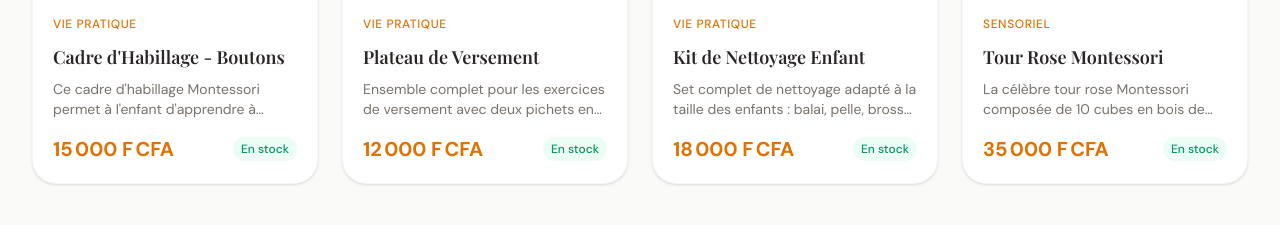
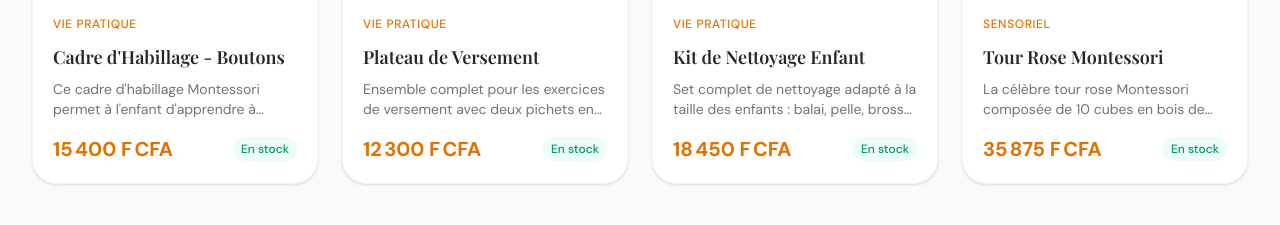
Before and after one commit to Khadimou/senegal-montessori, a Next.js app: page / in a window 1280 px wide. Shown: the part 2300-2525 px from the top of the page. Built offline with nearby package versions, Linux system fonts and the light colour scheme; no server answers; the database is empty; a web font is replaced by a local one.

Commit message:
Update prices to include NabooPay fees (2.5% increase)

```diff
--- a/src/app/checkout/page.tsx
+++ b/src/app/checkout/page.tsx
@@ -78,10 +78,8 @@
 
   const subtotal = getTotalPrice();
   const shipping = subtotal > 50000 ? 0 : 3000;
+  // Les frais NabooPay sont déjà inclus dans les prix des produits
   const total = subtotal + shipping;
-
-  // Estimation des frais NabooPay (~2% du montant)
-  const estimatedFees = Math.ceil(total * 0.02);
 
   const handleSubmit = async (e: React.FormEvent) => {
     e.preventDefault();
@@ -336,10 +334,10 @@
                     <span className="text-amber-600">{formatPrice(total)}</span>
                   </div>
 
-                  {/* Information frais */}
-                  <div className="mt-3 p-3 bg-amber-50 border border-amber-100 rounded-lg">
-                    <p className="text-xs text-amber-800">
-                      ℹ️ <strong>Frais de paiement :</strong> Des frais de transaction d'environ {formatPrice(estimatedFees)} seront appliqués par le service de paiement.
+                  {/* Information frais inclus */}
+                  <div className="mt-3 p-3 bg-green-50 border border-green-100 rounded-lg">
+                    <p className="text-xs text-green-800">
+                      ✅ <strong>Frais de paiement inclus</strong> - Aucun frais supplémentaire ne sera appliqué
                     </p>
                   </div>
                 </div>
--- a/src/data/products.ts
+++ b/src/data/products.ts
@@ -39,7 +39,7 @@
     id: 'cadre-habillage-boutons',
     name: 'Cadre d\'Habillage - Boutons',
     description: 'Ce cadre d\'habillage Montessori permet à l\'enfant d\'apprendre à boutonner et déboutonner de manière autonome. Fabriqué en bois de qualité avec du tissu doux.',
-    price: 15000,
+    price: 15400, // Prix avec frais inclus (+2.5%)
     image: 'https://images.unsplash.com/photo-1560859251-d563a49c5e4a?w=400&h=400&fit=crop',
     images: ['https://images.unsplash.com/photo-1560859251-d563a49c5e4a?w=400&h=400&fit=crop'],
     category: 'vie-pratique',
@@ -51,7 +51,7 @@
     id: 'plateau-versement',
     name: 'Plateau de Versement',
     description: 'Ensemble complet pour les exercices de versement avec deux pichets en céramique et un plateau en bois. Parfait pour développer la coordination œil-main.',
-    price: 12000,
+    price: 12300, // Prix avec frais inclus (+2.5%)
     image: 'https://images.unsplash.com/photo-1515488042361-ee00e0ddd4e4?w=400&h=400&fit=crop',
     images: ['https://images.unsplash.com/photo-1515488042361-ee00e0ddd4e4?w=400&h=400&fit=crop'],
     category: 'vie-pratique',
@@ -63,7 +63,7 @@
     id: 'kit-nettoyage-enfant',
     name: 'Kit de Nettoyage Enfant',
     description: 'Set complet de nettoyage adapté à la taille des enfants : balai, pelle, brosse et support. Encourage la participation aux tâches ménagères.',
-    price: 18000,
+    price: 18450, // Prix avec frais inclus (+2.5%)
     image: 'https://images.unsplash.com/photo-1584622650111-993a426fbf0a?w=400&h=400&fit=crop',
     images: ['https://images.unsplash.com/photo-1584622650111-993a426fbf0a?w=400&h=400&fit=crop'],
     category: 'vie-pratique',
@@ -77,7 +77,7 @@
     id: 'tour-rose',
     name: 'Tour Rose Montessori',
     description: 'La célèbre tour rose Montessori composée de 10 cubes en bois de tailles graduées. Permet de développer la discrimination visuelle des dimensions.',
-    price: 35000,
+    price: 35875, // Prix avec frais inclus (+2.5%)
     image: 'https://images.unsplash.com/photo-1587654780291-39c9404d746b?w=400&h=400&fit=crop',
     images: ['https://images.unsplash.com/photo-1587654780291-39c9404d746b?w=400&h=400&fit=crop'],
     category: 'sensoriel',
@@ -89,7 +89,7 @@
     id: 'cylindres-couleurs',
     name: 'Boîtes de Cylindres Colorés',
     description: 'Ensemble de 4 boîtes contenant des cylindres de différentes tailles. L\'enfant apprend à discriminer les dimensions par le toucher et la vue.',
-    price: 45000,
+    price: 46125, // Prix avec frais inclus (+2.5%)
     image: 'https://images.unsplash.com/photo-1596461404969-9ae70f2830c1?w=400&h=400&fit=crop',
     images: ['https://images.unsplash.com/photo-1596461404969-9ae70f2830c1?w=400&h=400&fit=crop'],
     category: 'sensoriel',
@@ -101,7 +101,7 @@
     id: 'tablettes-couleurs',
     name: 'Tablettes de Couleurs - Boîte 3',
     description: 'Boîte contenant 63 tablettes de couleurs avec 9 nuances de 7 couleurs différentes. Affine la perception des couleurs et leur gradation.',
-    price: 28000,
+    price: 28700, // Prix avec frais inclus (+2.5%)
     image: 'https://images.unsplash.com/photo-1513364776144-60967b0f800f?w=400&h=400&fit=crop',
     images: ['https://images.unsplash.com/photo-1513364776144-60967b0f800f?w=400&h=400&fit=crop'],
     category: 'sensoriel',
@@ -115,7 +115,7 @@
     id: 'lettres-rugueuses',
     name: 'Lettres Rugueuses Cursives',
     description: 'Ensemble complet de lettres rugueuses en cursive sur plaques de bois. L\'enfant trace les lettres du bout des doigts pour mémoriser leur forme.',
-    price: 32000,
+    price: 32800, // Prix avec frais inclus (+2.5%)
     image: 'https://images.unsplash.com/photo-1503676260728-1c00da094a0b?w=400&h=400&fit=crop',
     images: ['https://images.unsplash.com/photo-1503676260728-1c00da094a0b?w=400&h=400&fit=crop'],
     category: 'langage',
@@ -127,7 +127,7 @@
     id: 'alphabet-mobile',
     name: 'Alphabet Mobile',
     description: 'Grand alphabet mobile avec plusieurs exemplaires de chaque lettre en bois. Permet à l\'enfant de composer ses premiers mots avant de savoir écrire.',
-    price: 38000,
+    price: 38950, // Prix avec frais inclus (+2.5%)
     image: 'https://images.unsplash.com/photo-1452457750107-cd084dce177d?w=400&h=400&fit=crop',
     images: ['https://images.unsplash.com/photo-1452457750107-cd084dce177d?w=400&h=400&fit=crop'],
     category: 'langage',
@@ -139,7 +139,7 @@
     id: 'imagier-phonetique',
     name: 'Imagier Phonétique',
     description: 'Collection de cartes illustrées classées par son initial. Aide l\'enfant à associer les sons aux images et développe le vocabulaire.',
-    price: 22000,
+    price: 22550, // Prix avec frais inclus (+2.5%)
     image: 'https://images.unsplash.com/photo-1456513080510-7bf3a84b82f8?w=400&h=400&fit=crop',
     images: ['https://images.unsplash.com/photo-1456513080510-7bf3a84b82f8?w=400&h=400&fit=crop'],
     category: 'langage',
@@ -153,7 +153,7 @@
     id: 'barres-rouges-bleues',
     name: 'Barres Rouges et Bleues',
     description: 'Ensemble de 10 barres segmentées en rouge et bleu pour apprendre à compter de 1 à 10. Introduction concrète aux quantités et aux nombres.',
-    price: 42000,
+    price: 43050, // Prix avec frais inclus (+2.5%)
     image: 'https://images.unsplash.com/photo-1509228468518-180dd4864904?w=400&h=400&fit=crop',
     images: ['https://images.unsplash.com/photo-1509228468518-180dd4864904?w=400&h=400&fit=crop'],
     category: 'mathematiques',
@@ -165,7 +165,7 @@
     id: 'chiffres-rugueux',
     name: 'Chiffres Rugueux 0-9',
     description: 'Plaques en bois avec chiffres rugueux de 0 à 9. L\'enfant trace les chiffres du bout des doigts pour mémoriser leur tracé.',
-    price: 18000,
+    price: 18450, // Prix avec frais inclus (+2.5%)
     image: 'https://images.unsplash.com/photo-1596495577886-d920f1fb7238?w=400&h=400&fit=crop',
     images: ['https://images.unsplash.com/photo-1596495577886-d920f1fb7238?w=400&h=400&fit=crop'],
     category: 'mathematiques',
@@ -177,7 +177,7 @@
     id: 'perles-dorees',
     name: 'Système Décimal - Perles Dorées',
     description: 'Matériel complet pour comprendre le système décimal : unités, dizaines, centaines et milliers représentés par des perles dorées.',
-    price: 65000,
+    price: 66625, // Prix avec frais inclus (+2.5%)
     image: 'https://images.unsplash.com/photo-1509228627152-72ae9ae6848d?w=400&h=400&fit=crop',
     images: ['https://images.unsplash.com/photo-1509228627152-72ae9ae6848d?w=400&h=400&fit=crop'],
     category: 'mathematiques',
@@ -191,7 +191,7 @@
     id: 'puzzle-afrique',
     name: 'Puzzle Carte de l\'Afrique',
     description: 'Puzzle en bois représentant les pays d\'Afrique avec pièces individuelles pour chaque pays. Idéal pour découvrir notre continent.',
-    price: 28000,
+    price: 28700, // Prix avec frais inclus (+2.5%)
     image: 'https://images.unsplash.com/photo-1547891654-e66ed7ebb968?w=400&h=400&fit=crop',
     images: ['https://images.unsplash.com/photo-1547891654-e66ed7ebb968?w=400&h=400&fit=crop'],
     category: 'culture',
@@ -203,7 +203,7 @@
     id: 'globe-rugueux',
     name: 'Globe Terrestre Rugueux',
     description: 'Globe avec surfaces rugueuses pour les terres et lisses pour les océans. Premier contact sensoriel avec la géographie mondiale.',
-    price: 35000,
+    price: 35875, // Prix avec frais inclus (+2.5%)
     image: 'https://images.unsplash.com/photo-1532094349884-543bc11b234d?w=400&h=400&fit=crop',
     images: ['https://images.unsplash.com/photo-1532094349884-543bc11b234d?w=400&h=400&fit=crop'],
     category: 'culture',
@@ -215,7 +215,7 @@
     id: 'cabinet-botanique',
     name: 'Cabinet de Botanique',
     description: 'Cabinet contenant des formes de feuilles en bois avec cadres d\'encastrement. L\'enfant découvre les différentes formes de feuilles.',
-    price: 48000,
+    price: 49200, // Prix avec frais inclus (+2.5%)
     image: 'https://images.unsplash.com/photo-1446071103084-c257b5f70672?w=400&h=400&fit=crop',
     images: ['https://images.unsplash.com/photo-1446071103084-c257b5f70672?w=400&h=400&fit=crop'],
     category: 'culture',
```
Also changed, not shown: 1 other file (tests, documents, lock files or other folders).
